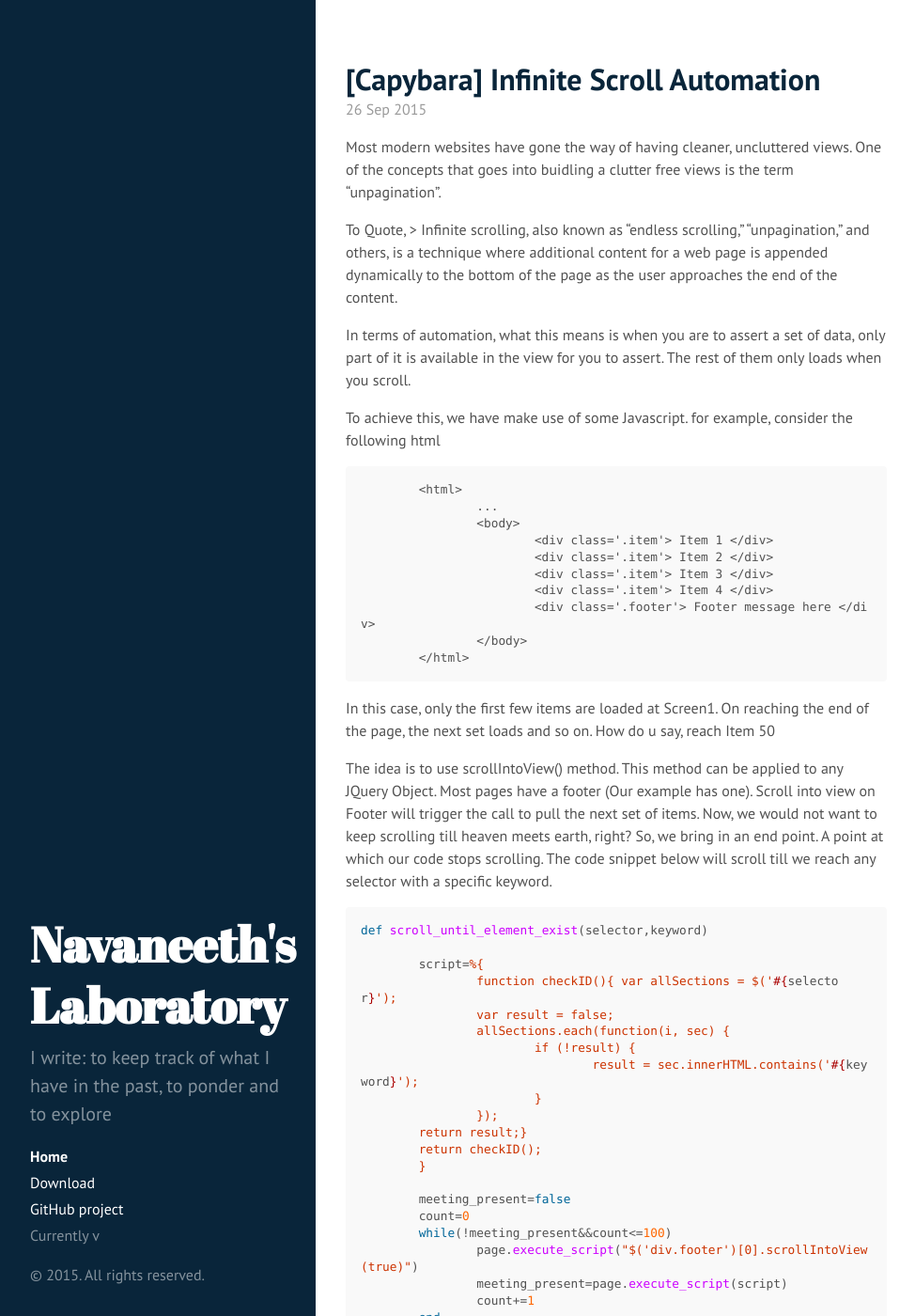
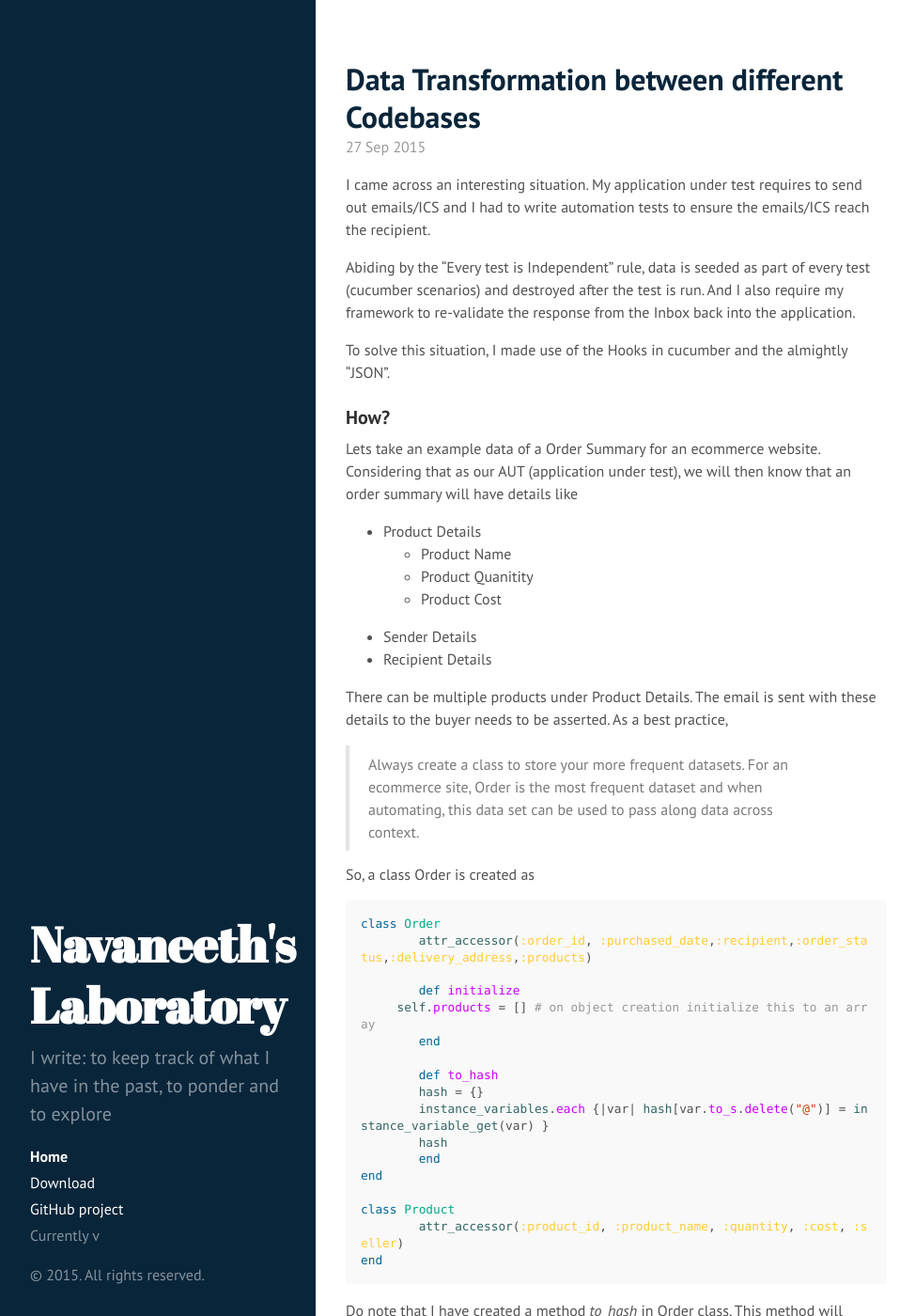
Before and after one commit to rnavaneeth/rnavaneeth.github.io, a Jekyll site: the page built from index.html, in a window 1280 px wide and 1400 px high. Shown: the whole window at 94% size, without its empty margins (0-974 px from the left). Built offline with Jekyll 4.4.1, drawn with Linux system fonts in a browser that asks for light colours; Markdown is read by kramdown in place of the engine named in the settings; the list of posts is cut into pages by our own code; some of the changed text lies outside the part shown.

Commit message:
Navaneeth - adding data transformation post

````diff
--- /dev/null
+++ b/_posts/2015-09-27-data-transformation.md
@@ -0,0 +1,72 @@
+---
+layout: post
+title: "Data Transformation between different Codebases"
+date:   2015-09-27 21:48:00
+categories: [pro, ruby, .net, json]
+---
+
+I came across an interesting situation. My application under test requires to send out emails/ICS and I had to write automation tests to ensure the emails/ICS reach the recipient.
+
+Abiding by the "Every test is Independent" rule, data is seeded as part of every test (cucumber scenarios) and destroyed after the test is run. And I also require my framework to re-validate the response from the Inbox back into the application.
+
+To solve this situation, I made use of the Hooks in cucumber and the almightly "JSON".
+
+### How?
+
+Lets take an example data of a Order Summary for an ecommerce website. Considering that as our AUT (application under test), we will then know that an order summary will have details like
+
+- Product Details
+	- Product Name
+	- Product Quanitity
+	- Product Cost
+- Sender Details
+- Recipient Details
+
+There can be multiple products under Product Details. The email is sent with these details to the buyer needs to be asserted. As a best practice,
+
+> Always create a class to store your more frequent datasets. For an ecommerce site, Order is the most frequent dataset and when automating, this data set can be used to pass along data across context.
+
+So, a class Order is created as
+
+```ruby
+class Order
+	attr_accessor(:order_id, :purchased_date,:recipient,:order_status,:delivery_address,:products)
+
+	def initialize
+     self.products = [] # on object creation initialize this to an array
+	end
+
+	def to_hash
+    	hash = {}
+    	instance_variables.each {|var| hash[var.to_s.delete("@")] = instance_variable_get(var) }
+    	hash
+	end
+end
+
+class Product
+	attr_accessor(:product_id, :product_name, :quantity, :cost, :seller)
+end
+```
+
+Do note that I have created a method *to_hash* in Order class.
+This method will convert all instance variables into a hash with Keys as the attribute names.
+
+#### Cucumber Hooks
+The *Before* and *After* Hooks in cucumber gets called right before and after every scenario.
+Add a hook say *@hold_on* to those scenarios where you do not want to clear the data after scenario completion.
+
+The After hook will have a code to move this order from deletion list (the teardown) to a save list
+
+At the end of all scenarios (at_exit), move all these orders to a list.
+
+```ruby
+def at_exit
+	@saved_orders << current_order
+	orders_json = @saved_orders.each{|order| order.to_hash}.to_json
+	f=File.new("orders.json","w+")
+	f.write(order_json).close
+end
+```
+The orders are now hashed and converted into a JSON and saved.
+
+Now, you can have a different code base, read this JSON and convert it to an Order object at the other end (best practice to manipulate data)
````
Also changed, not shown: _posts/2015-09-26-infinite-scroll-capybara.md (+2 -2 lines), public/favicon.ico.
